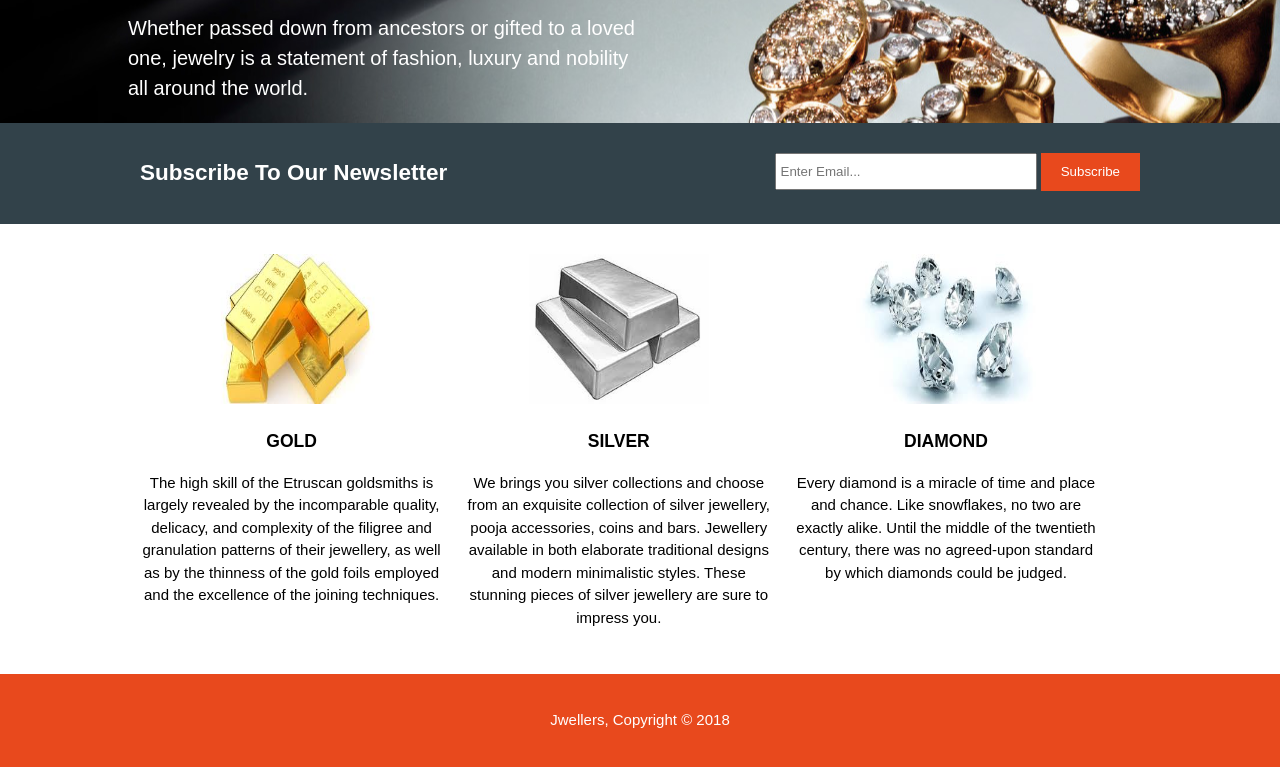
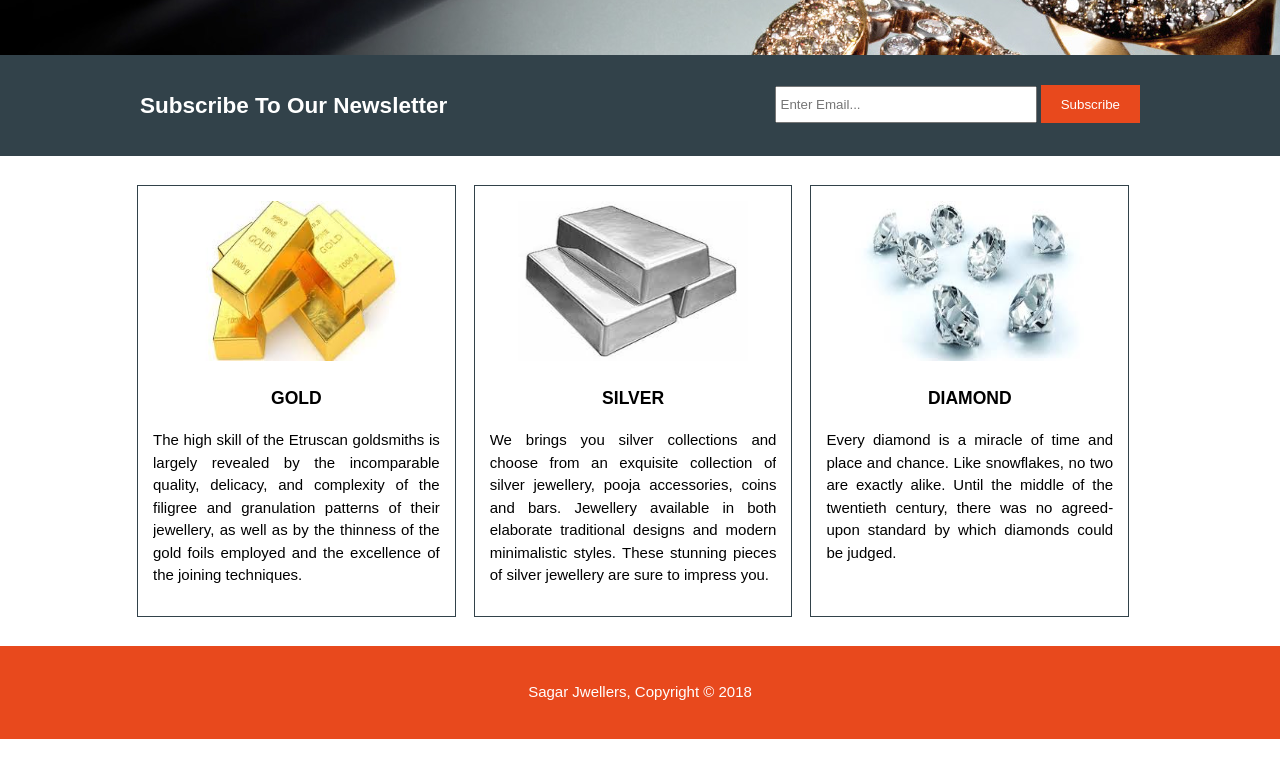
Before and after one commit to preetamshah/SagarJwellers, a plain HTML site: page index.html in a window 1280 px wide. Shown: the part 348-1115 px from the top of the page. After the commit the page ends 1087 px from the top, so only its background shows below. Drawn offline with Linux system fonts and the light colour scheme; a script that the page names is missing.

Commit message:
changes done on section boxes
changes done on section boxes

```diff
--- a/css/main.css
+++ b/css/main.css
@@ -142,18 +142,44 @@ header a:hover {
 
 #boxes {
     margin-top: 20px;
+    margin-bottom: 20px;
 }
 
 #boxes .box {
     float:left;
     text-align: center;
-    width: 30%;
+    width: 28%;
+    height: 400px;
+    margin: 10px 10px 10px 10px;
     padding: 10px;
+    outline: 1px solid #32424a;
+    border: 5px solid transparent;
+}
+
+#boxes .box:hover{
+    outline: 0px solid transparent;
+    padding: 10px;
+    border: 5px solid #e8491d;
+}
+
+#boxes .box:hover h3{
+    color: #e8491d;
 }
 
 #boxes .box img{
-    width: 180px;
-    height: 150px;
+    width: 80%;
+    height: 40%;
+}
+
+#boxes a{
+    color: #000000;
+    text-decoration: none;
+}
+
+#boxes .box p{
+    text-align: justify;
+    color: black;
+    overflow: hidden;
 }
 
 /**
--- a/index.html
+++ b/index.html
@@ -28,10 +28,10 @@
     <section id="showcase">
         <div class="container">
             <h1>Beautiful, Masterful Design Never Goes Out Of Fashion.</h1>
-            <p>
+            <!-- <p>
                 Whether passed down from ancestors or gifted to a loved one, jewelry is a statement of fashion,
                 luxury and nobility all around the world.
-            </p>
+            </p> -->
         </div>
     </section>
 
@@ -47,6 +47,7 @@
 
     <section id="boxes">
         <div class="container">
+            <a href="">
                 <div class="box">
                     <img src="img/gold-3.jpg">
                     <h3>GOLD</h3>
@@ -54,6 +55,8 @@
                         and complexity of the filigree and granulation patterns of their jewellery,
                         as well as by the thinness of the gold foils employed and the excellence of the joining techniques.</p>
                 </div>
+            </a>
+            <a href="">
                 <div class="box">
                     <img src="img/silver-5.jpg" alt="">
                     <h3>SILVER</h3>
@@ -61,17 +64,20 @@
                         pooja accessories, coins and bars. Jewellery available in both elaborate traditional designs and
                         modern minimalistic styles. These stunning pieces of silver jewellery are sure to impress you.</p>
                 </div>
+            </a>
+            <a href="">
                 <div class="box">
                     <img src="img/diamond-4.jpg" alt="">
                     <h3>DIAMOND</h3>
                     <p>Every diamond is a miracle of time and place and chance. Like snowflakes, no two are exactly alike.
                         Until the middle of the twentieth century, there was no agreed-upon standard by which diamonds could be judged.</p>
                 </div>
+            </a>
         </div>
     </section>
 
     <footer>
-        <p> Jwellers, Copyright &copy; 2018 </p>
+        <p> Sagar Jwellers, Copyright &copy; 2018 </p>
     </footer>
 </body>
 </html>
```
Lines whose indentation alone changed are shown as unchanged.
